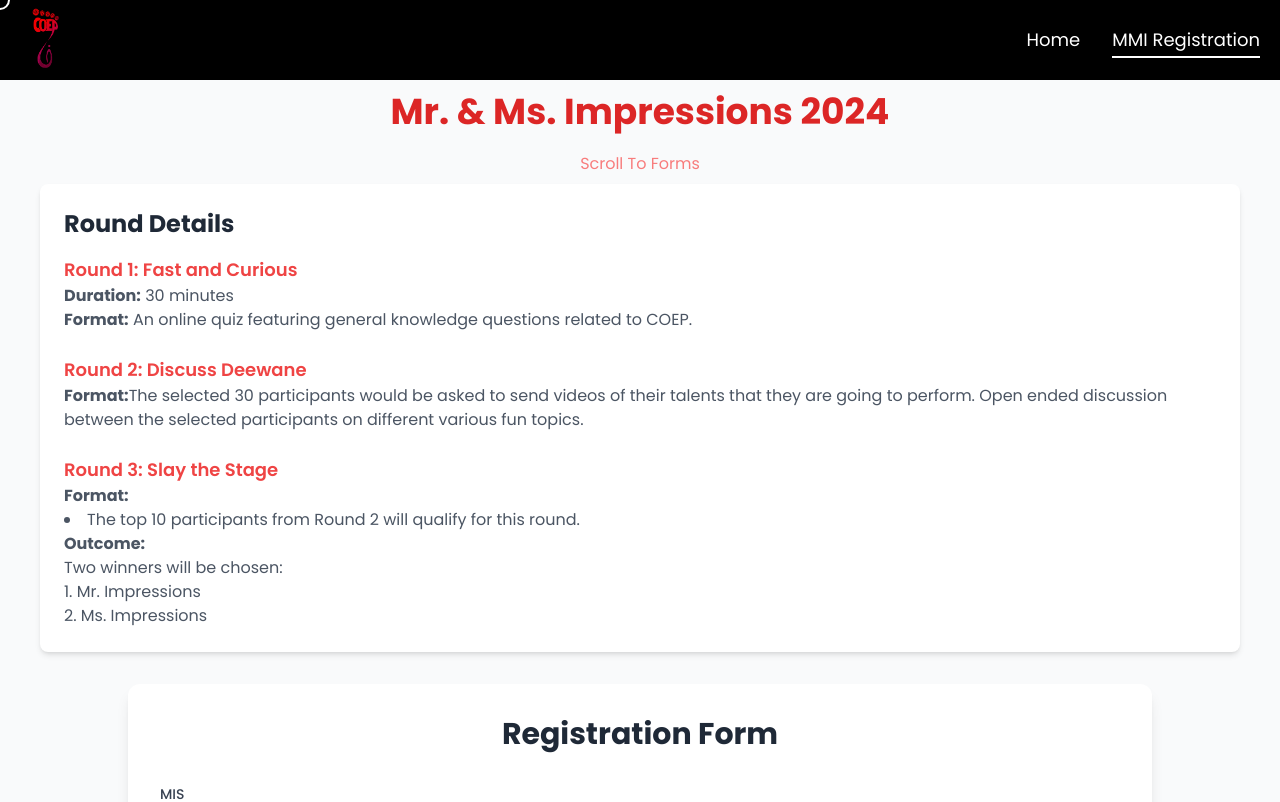
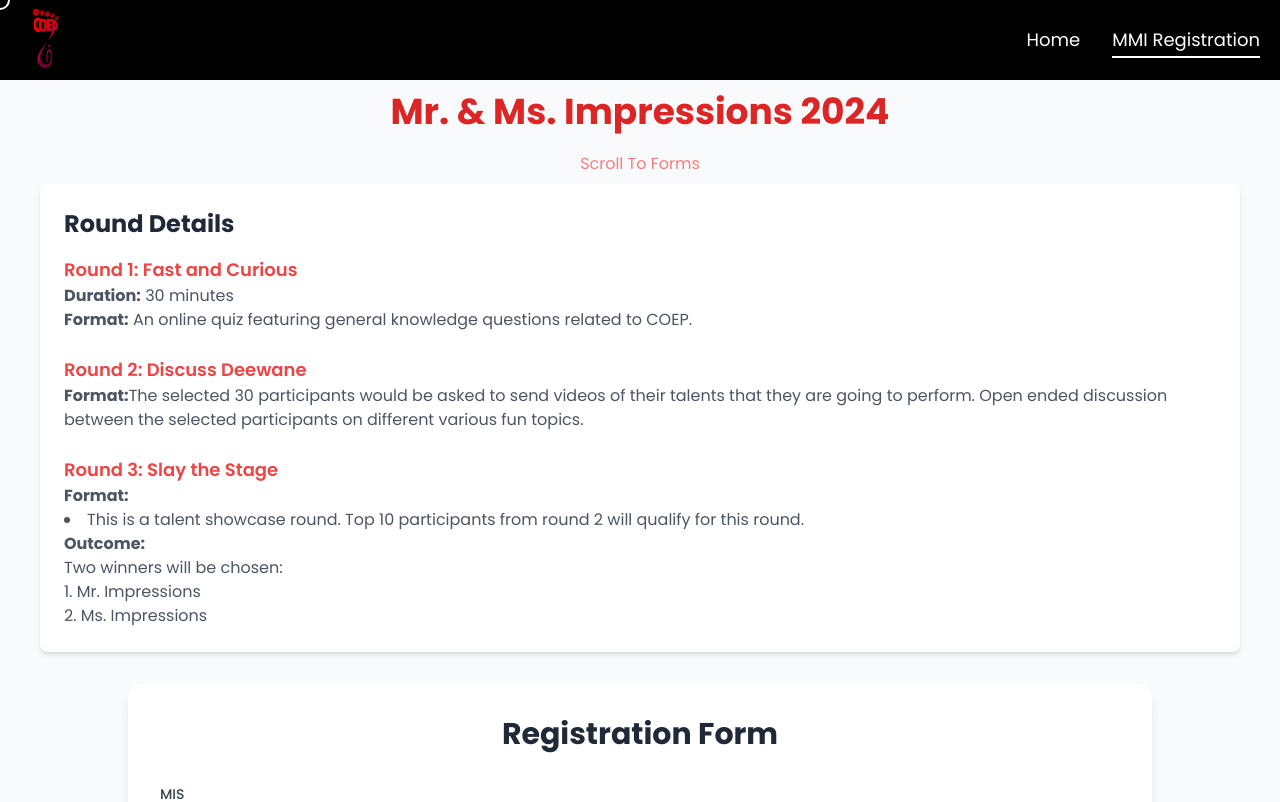
Before and after one commit to drdholu/impressions24, a React (Create React App) app: page /mmi-reg in a window 1280 px wide. Shown: the top 802 px of the page. Built offline with nearby package versions, Linux system fonts and the light colour scheme.

Commit message:
Update Details2.js

```diff
--- a/src/components/ui/Details2.js
+++ b/src/components/ui/Details2.js
@@ -19,7 +19,7 @@ const Details2 = () => (
             <h3 className="text-lg font-semibold text-red-500">Round 3: Slay the Stage</h3>
             <p><strong>Format:</strong></p>
             <ul className="list-disc list-inside">
-              <li>The top 10 participants from Round 2 will qualify for this round.</li>
+              <li>This is a talent showcase round. Top 10 participants from round 2 will qualify for this round.</li>
               {/* <li>Additionally, 2 wild card entries will be selected to join.</li> */}
             </ul>
             <p><strong>Outcome:</strong></p>
```
